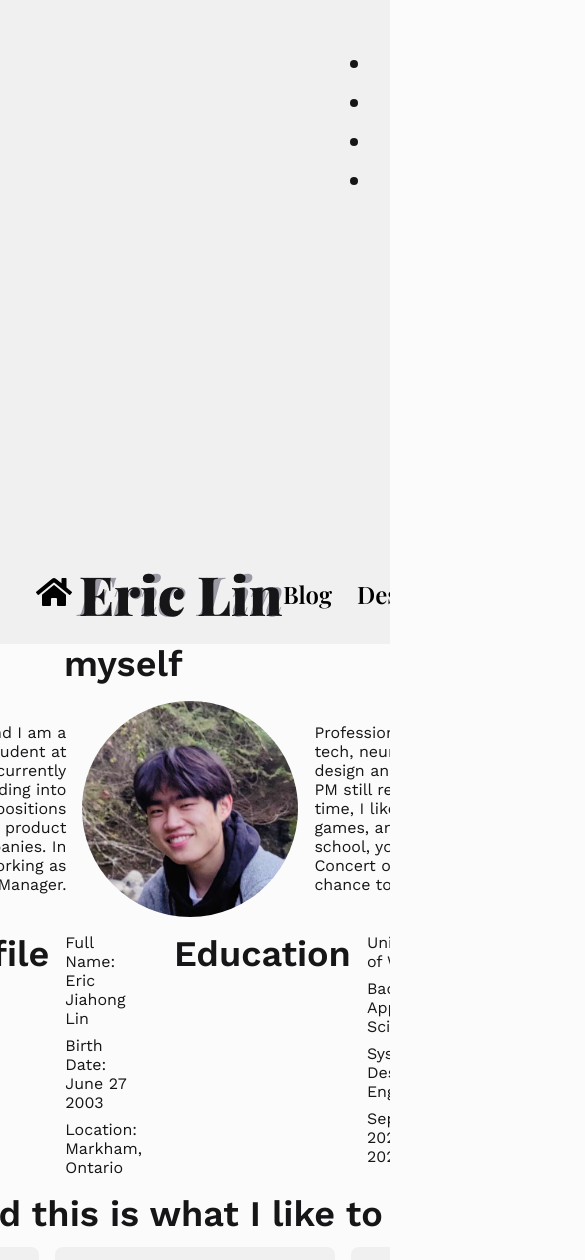
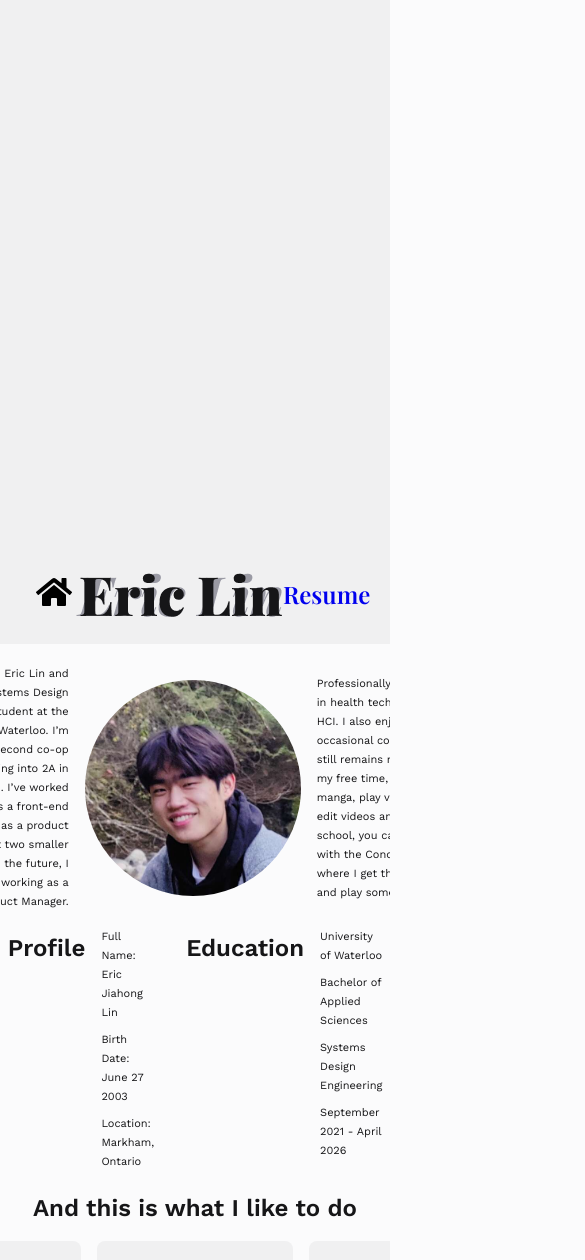
Before and after one commit to ericlinjh/old-personal-website, a React (Create React App) app: page / in a window 390 px wide. Shown: the part 300-1560 px from the top of the page, 585 px wide, since content can reach past the window. Built offline with nearby package versions, Linux system fonts and the light colour scheme; a web font is replaced by a local one.

Commit message:
Add support for smaller screens

```diff
--- a/package.json
+++ b/package.json
@@ -1,5 +1,5 @@
 {
-  "homepage": "http://ericlinjh.github.io/personal-website",
+  "homepage": "https://ericlinjh.ca",
   "name": "personal-website",
   "version": "0.1.0",
   "private": true,
--- a/src/App.scss
+++ b/src/App.scss
@@ -445,3 +445,71 @@ a:visited {
 a.p2 {
   text-decoration: none;
 }
+
+@media (max-width: 1024px) {
+  h1 {
+    font-size: 182px;
+  }
+
+  h2 {
+    font-size: 122px;
+  }
+
+  h3 {
+    font-size: 81px;
+  }
+
+  h4 {
+    font-size: 54px;
+  }
+
+  h5 {
+    font-size: 36px;
+  }
+
+  h6 {
+    font-size: 24px;
+  }
+
+  .p1 {
+    font-size: 16px;
+  }
+
+  .p2 {
+    font-size: 11px;
+  }
+
+  .bio {
+    width: 584px;
+  }
+
+  .interest-panels div {
+    width: 132px;
+  }
+
+  .work-panel {
+    width: 284px;
+
+    img {
+      width: 284px;
+    }
+  }
+
+  .work-description {
+    width: 284px;
+  }
+
+  .project-panel {
+    img {
+      width: 284px;
+    }
+  }
+
+  .project-blurb {
+    width: 284px;
+  }
+
+  .vertical-nav {
+    display: none;
+  }
+}
--- a/src/components/AboutMe.jsx
+++ b/src/components/AboutMe.jsx
@@ -63,7 +63,7 @@ export default function AboutMe () {
                         <FaNewspaper size={32} />
                         <p className="p1" id="interest-header">Following</p>
                         <hr />
-                        <p className="p2">Joji</p>
+                        <p className="p2">TUYU</p>
                         <p className="p2">Mechanical Keyboards</p>
                         <p className="p2">Toronto Raptors</p>
                     </Box>
--- a/src/components/ContactMe.jsx
+++ b/src/components/ContactMe.jsx
@@ -1,6 +1,6 @@
 import { React } from 'react';
 import { Box } from '@mui/material';
-import { FaEnvelope, FaPhone, FaLinkedin, FaGithub } from 'react-icons/fa';
+import { FaEnvelope, FaLinkedin, FaGithub } from 'react-icons/fa';
 
 export default function ContactMe () {
     return(
--- a/src/components/Header.jsx
+++ b/src/components/Header.jsx
@@ -30,8 +30,8 @@ export default function Header () {
                 <img src={headerlogo} alt="Logo" />
             </Box>
             <Box className="header-nav header-box">
-                <a>Blog</a>
-                <a>Designs</a>
+                {/* <a>Blog</a>
+                <a>Designs</a> */}
                 <a href={resume} target="_blank">Resume</a>
             </Box>
         </Box>
```
Also changed, not shown: 1 other file (tests, documents, lock files or other folders).
